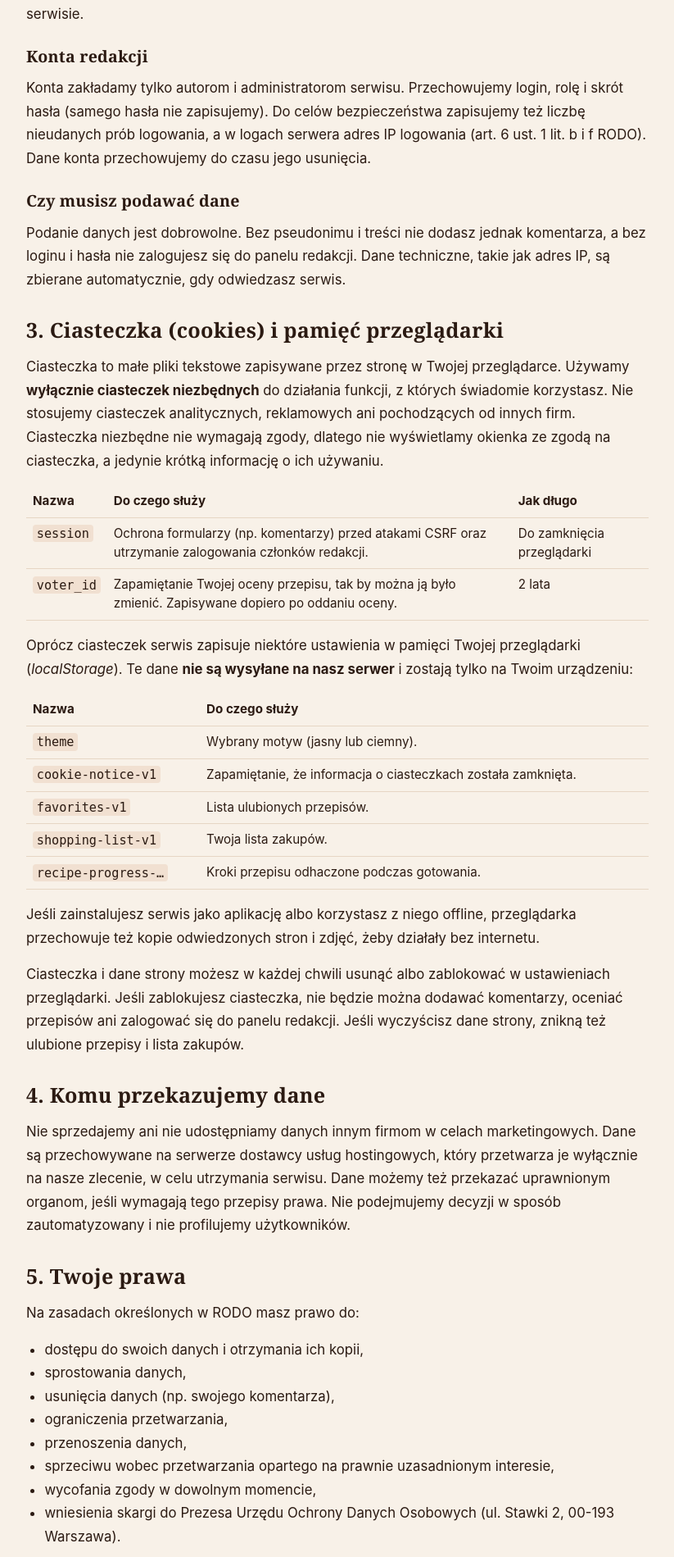
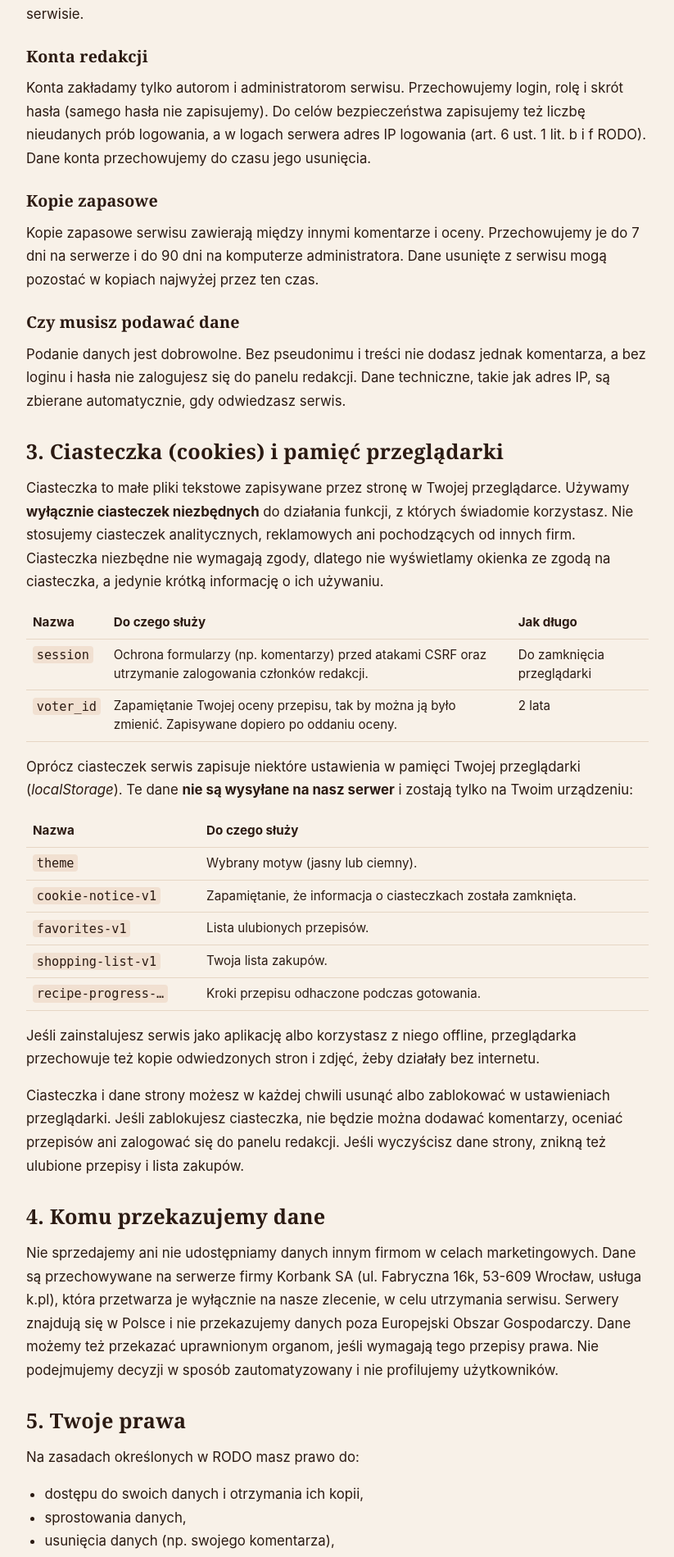
Before and after one commit to chmura2034-sudo/recipe_app, a Flask app: page /polityka-prywatnosci in a window 1280 px wide. Shown: the part 1469-3368 px from the top of the page at 82% size, without its empty margins (160-983 px from the left). Run offline with Flask 3, Linux system fonts and the light colour scheme; parts of the project's set-up code (start-up, migrations or seed data) failed here and were passed over; some libraries are stand-ins or nearby versions.

Commit message:
Kopie zapasowe i retencja logów zgodne z polityką prywatności; poprawki po code review
- polityka prywatności: okresy przechowywania kopii (7 dni serwer, 90 dni komputer)
  i wskazanie dostawcy hostingu (Korbank SA, serwery w Polsce)
- deploy: przykładowe konfiguracje logrotate (nginx) i journald; 29 zamiast 30,
  żeby najstarsze wpisy miały najwyżej 30 dni
- README, kopie przez cron: pobieranie co godzinę (cron nie nadrabia pominiętych
  uruchomień), usuwanie lokalnych kopii po 90 dniach niezależnie od rsync,
  usuwanie /tmp/kopia.zip z kontenera, wymóg wspólnego konta w opcji A
- README, opcja C: oba serwery muszą być u dostawcy z polityki prywatności
- CSS: wcięcie minutników liczone ze zmiennych etykiety kroku; nazwa składnika
  stylowana klasą .ingredient-name zamiast span:last-child

Co-Authored-By: Claude Opus 5.5 <noreply@anthropic.com>

```diff
--- a/static/style.css
+++ b/static/style.css
@@ -392,7 +392,7 @@ h1 { margin-top: 0; }
   padding: 0.3rem 0; border-bottom: 1px dashed var(--border);
 }
 .ingredient-amount { flex-shrink: 0; font-weight: 700; color: var(--primary); }
-.ingredients-list li > span:last-child { min-width: 0; overflow-wrap: anywhere; }
+.ingredient-name { min-width: 0; overflow-wrap: anywhere; }
 
 /* ---------- Tagi ---------- */
 .tag-list { display: flex; flex-wrap: wrap; gap: 0.4rem; margin: 0.6rem 0; }
@@ -423,7 +423,11 @@ h1 { margin-top: 0; }
   gap: 1rem;
 }
 
-.steps-checklist { list-style: none; padding: 0; margin-top: 0.5rem; }
+.steps-checklist {
+  list-style: none; padding: 0; margin-top: 0.5rem;
+  /* Wspólne wymiary etykiety kroku; z nich liczone jest też wcięcie minutników (.step-timers). */
+  --step-pad-y: 0.6rem; --step-pad-x: 0.2rem; --step-check-size: 18px; --step-gap: 0.7rem;
+}
 
 .steps-checklist li {
   border-bottom: 1px solid var(--border);
@@ -432,8 +436,8 @@ h1 { margin-top: 0; }
 .step-check-label {
   display: flex;
   align-items: flex-start;
-  gap: 0.7rem;
-  padding: 0.6rem 0.2rem;
+  gap: var(--step-gap);
+  padding: var(--step-pad-y) var(--step-pad-x);
   cursor: pointer;
   font-weight: normal;
   margin-top: 0;
@@ -441,8 +445,8 @@ h1 { margin-top: 0; }
 
 .step-checkbox {
   margin-top: 0.2rem;
-  width: 18px;
-  height: 18px;
+  width: var(--step-check-size);
+  height: var(--step-check-size);
   accent-color: var(--primary);
   flex-shrink: 0;
 }
@@ -1167,11 +1171,13 @@ h1 { margin-top: 0; }
 
 /* ---------- minutniki w krokach ---------- */
 /* Minutniki stoją pod etykietą kroku (po jej dolnym paddingu), więc same muszą odsunąć się
-   od linii oddzielającej kroki; lewy margines = padding + checkbox + odstęp etykiety. */
+   od linii oddzielającej kroki. Wymiary pochodzą ze zmiennych .steps-checklist, więc zmiana
+   checkboxa lub odstępów etykiety przesuwa też minutniki. */
 .step-timers {
   display: flex; flex-wrap: wrap; gap: 0.4rem;
-  margin: -0.25rem 0 0 calc(0.2rem + 18px + 0.7rem);
-  padding-bottom: 0.6rem;
+  margin: calc(var(--step-pad-y) * -0.4) 0 0
+    calc(var(--step-pad-x) + var(--step-check-size) + var(--step-gap));
+  padding-bottom: var(--step-pad-y);
 }
 .step-timer { display: inline-flex; align-items: center; gap: 0.2rem; }
 .step-timer-btn, .step-timer-reset {
--- a/templates/privacy.html
+++ b/templates/privacy.html
@@ -69,6 +69,13 @@
     hasła (samego hasła nie zapisujemy). Do celów bezpieczeństwa zapisujemy też liczbę nieudanych
     prób logowania, a w logach serwera adres IP logowania (art. 6 ust. 1 lit. b i f RODO).
     Dane konta przechowujemy do czasu jego usunięcia.
+  </p>
+
+  <h3>Kopie zapasowe</h3>
+  <p>
+    Kopie zapasowe serwisu zawierają między innymi komentarze i oceny. Przechowujemy je do 7 dni
+    na serwerze i do 90 dni na komputerze administratora. Dane usunięte z serwisu mogą pozostać
+    w kopiach najwyżej przez ten czas.
   </p>
 
   <h3>Czy musisz podawać dane</h3>
@@ -144,10 +151,11 @@
   <h2 id="odbiorcy">4. Komu przekazujemy dane</h2>
   <p>
     Nie sprzedajemy ani nie udostępniamy danych innym firmom w celach marketingowych.
-    Dane są przechowywane na serwerze dostawcy usług hostingowych, który przetwarza je wyłącznie
-    na nasze zlecenie, w celu utrzymania serwisu. Dane możemy też przekazać uprawnionym organom,
-    jeśli wymagają tego przepisy prawa. Nie podejmujemy decyzji w sposób zautomatyzowany
-    i nie profilujemy użytkowników.
+    Dane są przechowywane na serwerze firmy Korbank SA (ul. Fabryczna 16k, 53-609 Wrocław,
+    usługa k.pl), która przetwarza je wyłącznie na nasze zlecenie, w celu utrzymania serwisu.
+    Serwery znajdują się w Polsce i nie przekazujemy danych poza Europejski Obszar Gospodarczy.
+    Dane możemy też przekazać uprawnionym organom, jeśli wymagają tego przepisy prawa.
+    Nie podejmujemy decyzji w sposób zautomatyzowany i nie profilujemy użytkowników.
   </p>
 
   <h2 id="prawa">5. Twoje prawa</h2>
--- a/templates/recipe_detail.html
+++ b/templates/recipe_detail.html
@@ -182,7 +182,7 @@
                   {% if item.amount or item.unit %}
                     <span class="ingredient-amount"><span class="amount-value" data-original="{{ item.amount }}">{{ item.amount }}</span>{% if item.unit %} {{ item.unit }}{% endif %}</span>
                   {% endif %}
-                  <span>{{ item.name }}</span>
+                  <span class="ingredient-name">{{ item.name }}</span>
                 </li>
               {% endfor %}
             </ul>
```
Also changed, not shown: README.md, 2 other files.
